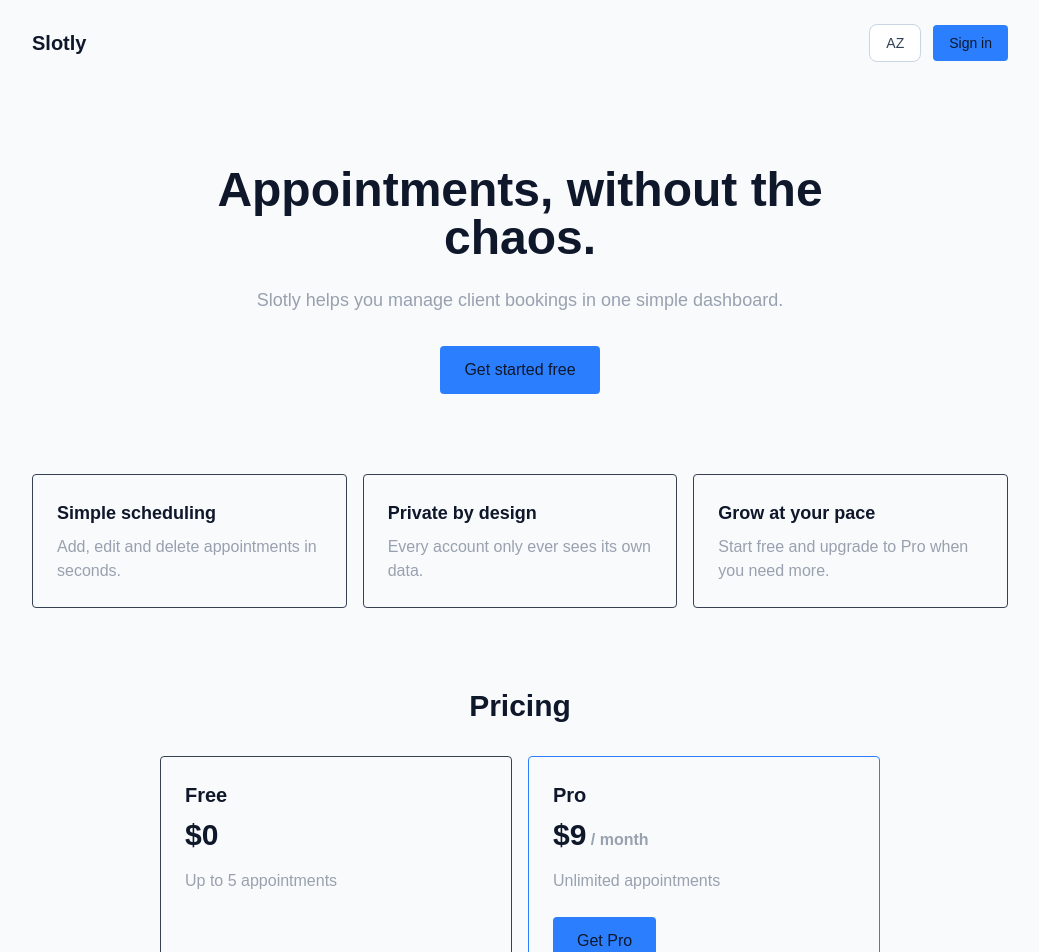
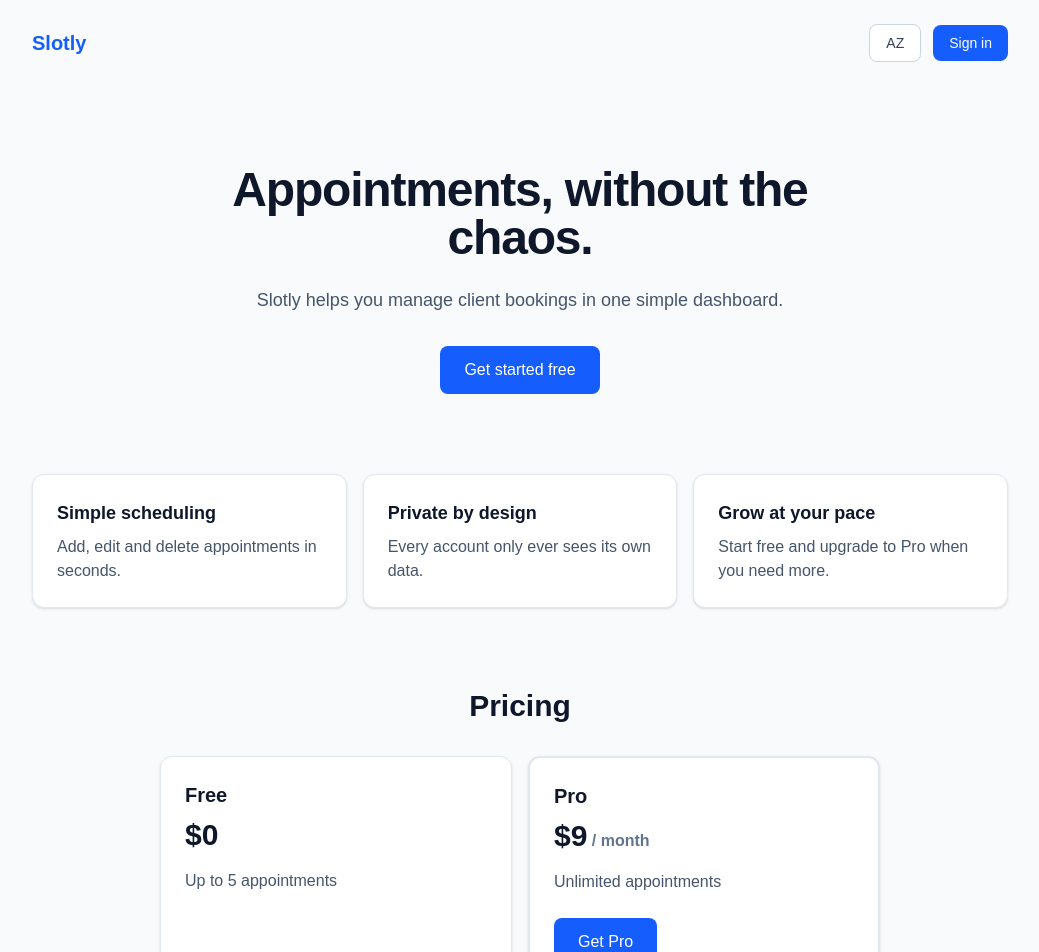
Before and after one commit to shakirgv/booking-saas, a Next.js app: page / in a window 1280 px wide. Shown: the top 952 px of the page, without its empty margins (120-1159 px from the left). Built offline with nearby package versions, Linux system fonts and the light colour scheme.

Commit message:
Restyle landing page

```diff
--- a/app/page.tsx
+++ b/app/page.tsx
@@ -2,6 +2,7 @@
 
 import Link from "next/link";
 import LangSwitch from "@/components/LangSwitch";
+import Card from "@/components/Card";
 import { useLanguage } from "@/lib/language";
 
 export default function Home() {
@@ -10,12 +11,12 @@ export default function Home() {
   return (
     <main className="min-h-screen">
       <nav className="mx-auto flex max-w-5xl items-center justify-between p-6">
-        <span className="text-xl font-bold">Slotly</span>
+        <span className="text-xl font-bold text-blue-600">Slotly</span>
         <div className="flex items-center gap-3">
           <LangSwitch />
           <Link
             href="/login"
-            className="rounded bg-blue-500 px-4 py-2 text-sm font-medium"
+            className="rounded-lg bg-blue-600 px-4 py-2 text-sm font-medium text-white hover:bg-blue-700"
           >
             {t.signIn}
           </Link>
@@ -23,11 +24,13 @@ export default function Home() {
       </nav>
 
       <section className="mx-auto max-w-3xl px-6 py-20 text-center">
-        <h1 className="text-5xl font-bold">{t.heroTitle}</h1>
-        <p className="mt-6 text-lg text-gray-400">{t.heroText}</p>
+        <h1 className="text-5xl font-bold tracking-tight text-slate-900">
+          {t.heroTitle}
+        </h1>
+        <p className="mt-6 text-lg text-slate-600">{t.heroText}</p>
         <Link
           href="/login"
-          className="mt-8 inline-block rounded bg-blue-500 px-6 py-3 font-medium"
+          className="mt-8 inline-block rounded-lg bg-blue-600 px-6 py-3 font-medium text-white hover:bg-blue-700"
         >
           {t.getStarted}
         </Link>
@@ -35,38 +38,40 @@ export default function Home() {
 
       <section className="mx-auto grid max-w-5xl gap-4 px-6 md:grid-cols-3">
         {t.features.map((f) => (
-          <div key={f.title} className="rounded border border-gray-700 p-6">
-            <h3 className="text-lg font-bold">{f.title}</h3>
-            <p className="mt-2 text-gray-400">{f.text}</p>
-          </div>
+          <Card key={f.title} className="p-6">
+            <h3 className="text-lg font-bold text-slate-900">{f.title}</h3>
+            <p className="mt-2 text-slate-600">{f.text}</p>
+          </Card>
         ))}
       </section>
 
       <section className="mx-auto max-w-3xl px-6 py-20">
-        <h2 className="text-center text-3xl font-bold">{t.pricing}</h2>
+        <h2 className="text-center text-3xl font-bold text-slate-900">
+          {t.pricing}
+        </h2>
         <div className="mt-8 grid gap-4 md:grid-cols-2">
-          <div className="rounded border border-gray-700 p-6">
+          <Card className="p-6">
             <h3 className="text-xl font-bold">{t.free}</h3>
             <p className="mt-2 text-3xl font-bold">$0</p>
-            <p className="mt-4 text-gray-400">{t.freeLimit}</p>
-          </div>
-          <div className="rounded border border-blue-500 p-6">
+            <p className="mt-4 text-slate-600">{t.freeLimit}</p>
+          </Card>
+          <Card className="border-2 border-blue-600 p-6">
             <h3 className="text-xl font-bold">{t.pro}</h3>
             <p className="mt-2 text-3xl font-bold">
-              $9<span className="text-base text-gray-400">{t.perMonth}</span>
+              $9<span className="text-base text-slate-500">{t.perMonth}</span>
             </p>
-            <p className="mt-4 text-gray-400">{t.proLimit}</p>
+            <p className="mt-4 text-slate-600">{t.proLimit}</p>
             <Link
               href="/login"
-              className="mt-6 inline-block rounded bg-blue-500 px-6 py-3 font-medium"
+              className="mt-6 inline-block rounded-lg bg-blue-600 px-6 py-3 font-medium text-white hover:bg-blue-700"
             >
               {t.getPro}
             </Link>
-          </div>
+          </Card>
         </div>
       </section>
 
-      <footer className="p-6 text-center text-sm text-gray-500">
+      <footer className="p-6 text-center text-sm text-slate-500">
         © 2026 Slotly
       </footer>
     </main>
```
